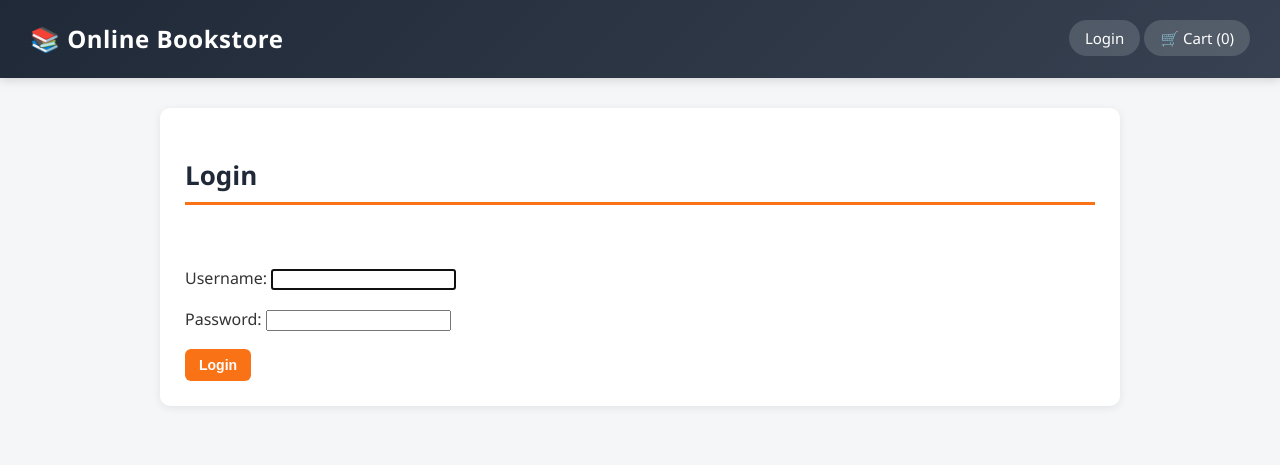
After one commit to mdarshazam21/django-bookstore, a Django app: page /login/ in a window 1280 px wide. The commit adds this page. Shown: the top 465 px of the page. Run offline with Django 5.2, Linux system fonts and the light colour scheme.

Commit message:
Add login and logout functionality

```diff
--- a/bookstore_site/settings.py
+++ b/bookstore_site/settings.py
@@ -24,7 +24,7 @@ BASE_DIR = Path(__file__).resolve().parent.parent
 SECRET_KEY = os.environ.get('DJANGO_SECRET_KEY', "django-insecure-ou@b#d^j_7&^5aui--1ek$td#+q3$s4otc0t(-uoeq*4(bz7e%")
 
 # SECURITY WARNING: don't run with debug turned on in production!
-DEBUG = False
+DEBUG = True
 
 ALLOWED_HOSTS = []
 
@@ -132,3 +132,6 @@ MAILERS = {
 
 MEDIA_URL = '/media/'
 MEDIA_ROOT = BASE_DIR / 'media'
+
+LOGIN_REDIRECT_URL = 'book_list'
+LOGIN_URL = 'login'
--- a/bookstore_site/urls.py
+++ b/bookstore_site/urls.py
@@ -14,14 +14,24 @@ Including another URLconf
     1. Import the include() function: from django.urls import include, path
     2. Add a URL to urlpatterns:  path('blog/', include('blog.urls'))
 """
+
 from django.contrib import admin
 from django.urls import path, include
 from django.conf import settings
 from django.conf.urls.static import static
+from django.contrib.auth import views as auth_views
 
 urlpatterns = [
-    path('admin/', admin.site.urls),
-    path('', include('store.urls')),
+    path("admin/", admin.site.urls),
+    path("", include("store.urls")),
+    path(
+        "login/",
+        auth_views.LoginView.as_view(template_name="store/login.html"),
+        name="login",
+    ),
+    path(
+        "logout/", auth_views.LogoutView.as_view(next_page="book_list"), name="logout"
+    ),
 ]
 
 if settings.DEBUG:
--- a/store/templates/store/base.html
+++ b/store/templates/store/base.html
@@ -11,7 +11,18 @@
 <body>
     <div class="site-header">
         <a class="logo" href="{% url 'book_list' %}">📚 Online Bookstore</a>
-        <a class="cart-link" href="{% url 'cart_detail' %}">🛒 Cart ({% cart_item_count %})</a>
+        <div>
+            {% if user.is_authenticated %}
+            <span style="color:white; margin-right:10px;">Hi, {{ user.username }}</span>
+            <form method="post" action="{% url 'logout' %}" style="display:inline;">
+                {% csrf_token %}
+                <button type="submit" class="cart-link" style="border:none; cursor:pointer;">Logout</button>
+            </form>
+            {% else %}
+            <a class="cart-link" href="{% url 'login' %}">Login</a>
+            {% endif %}
+            <a class="cart-link" href="{% url 'cart_detail' %}">🛒 Cart ({% cart_item_count %})</a>
+        </div>
     </div>
     <div class="container">
         {% block content %}
--- /dev/null
+++ b/store/templates/store/login.html
@@ -0,0 +1,12 @@
+{% extends 'store/base.html' %}
+{% block title %}Login{% endblock %}
+{% block content %}
+    <div class="book-detail-panel" style="flex-direction: column;">
+        <h2 class="page-title">Login</h2>
+        <form method="post">
+            {% csrf_token %}
+            {{ form.as_p }}
+            <button type="submit" class="btn btn-primary">Login</button>
+        </form>
+    </div>
+{% endblock %}
```
